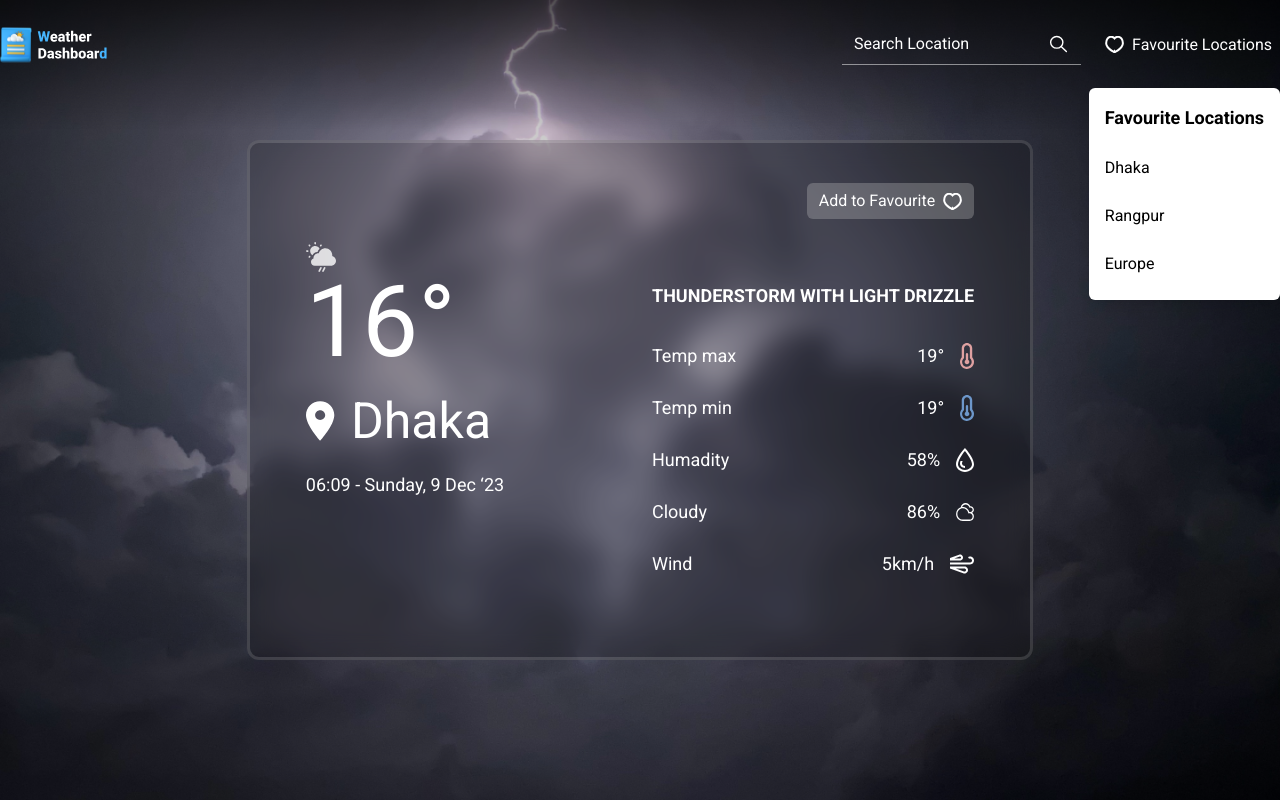
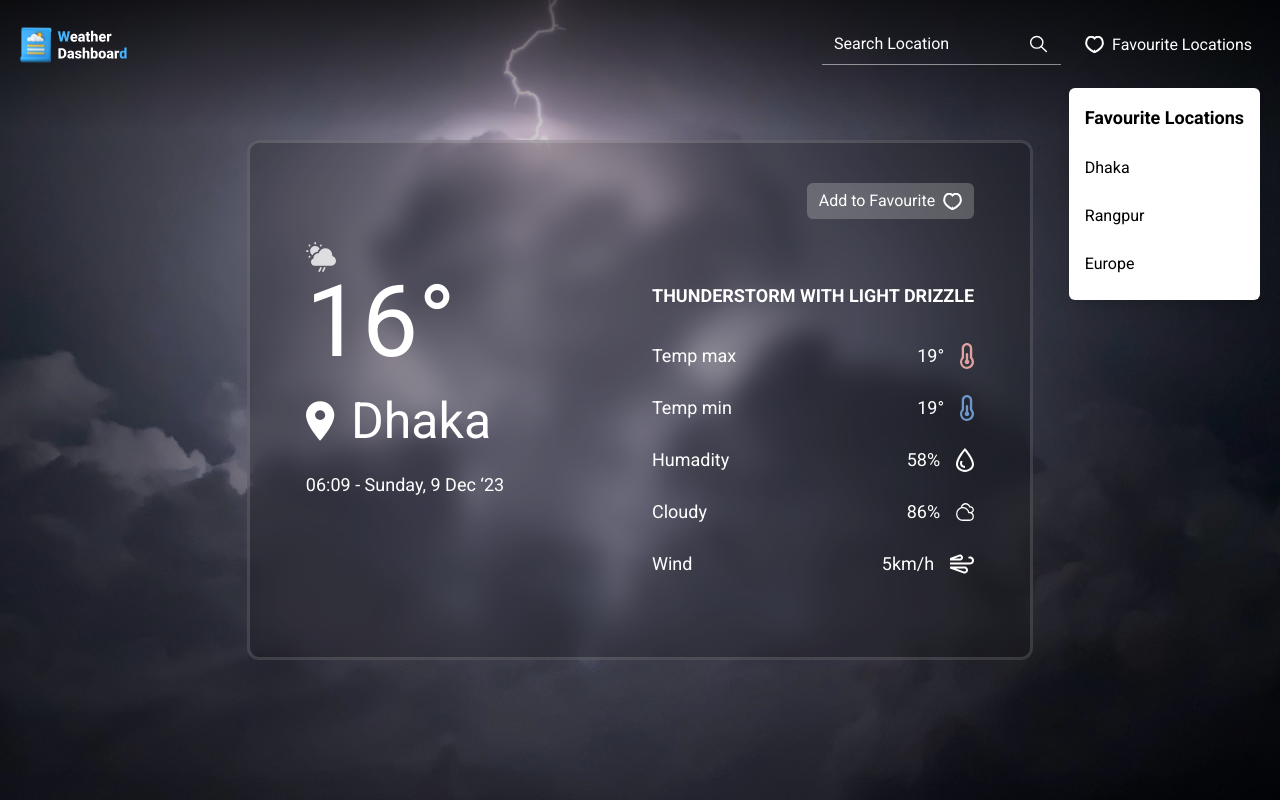
Before and after one commit to Abir-Hasan-GUB/react-nextjs-practice, a React (Vite) app: page / in a window 1280 px wide. Built offline with nearby package versions, Linux system fonts and the light colour scheme.

Commit message:
layout fix done

```diff
--- a/src/index.css
+++ b/src/index.css
@@ -3,6 +3,11 @@
 @theme{
   --color-body: #1d1e28;
   --color-light: #ffffff;
+}
+
+@utility container {
+  margin-inline: auto;
+  padding-inline: 1.25rem;
 }
 
 html,
```
